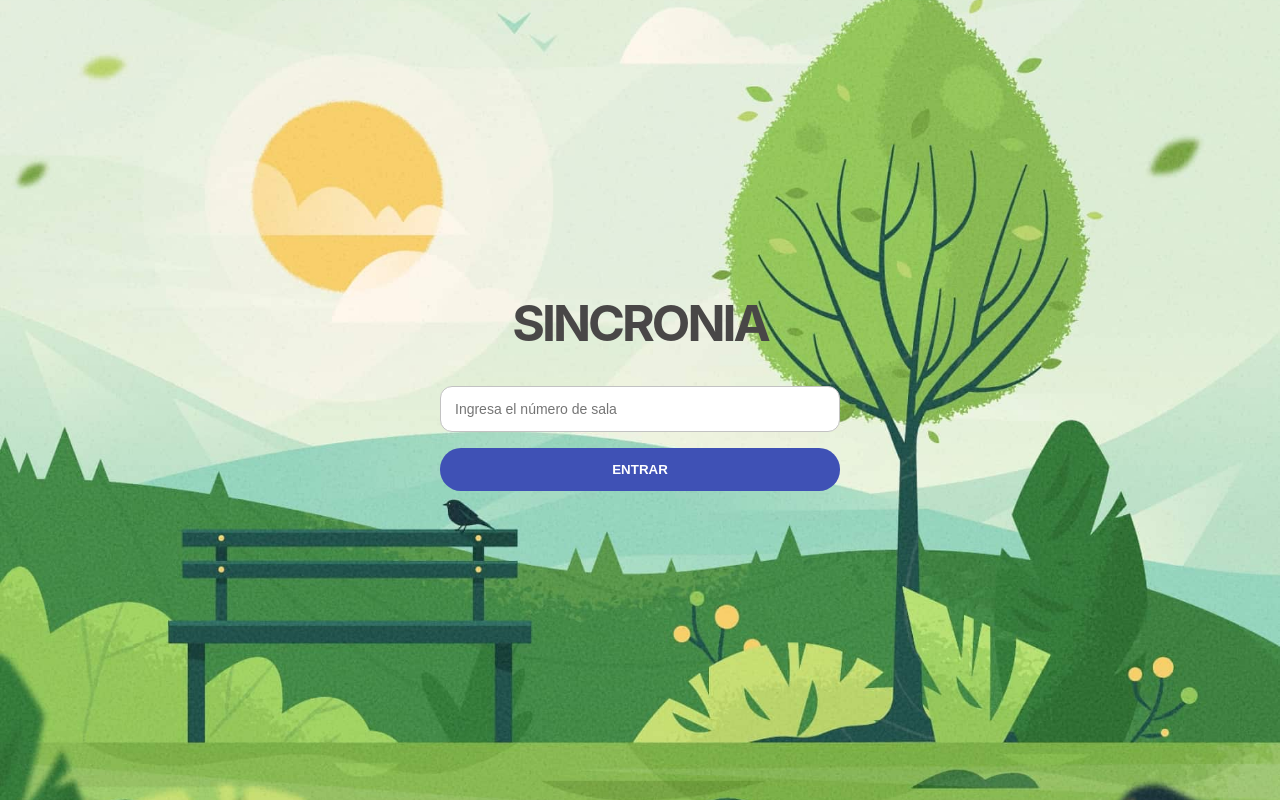
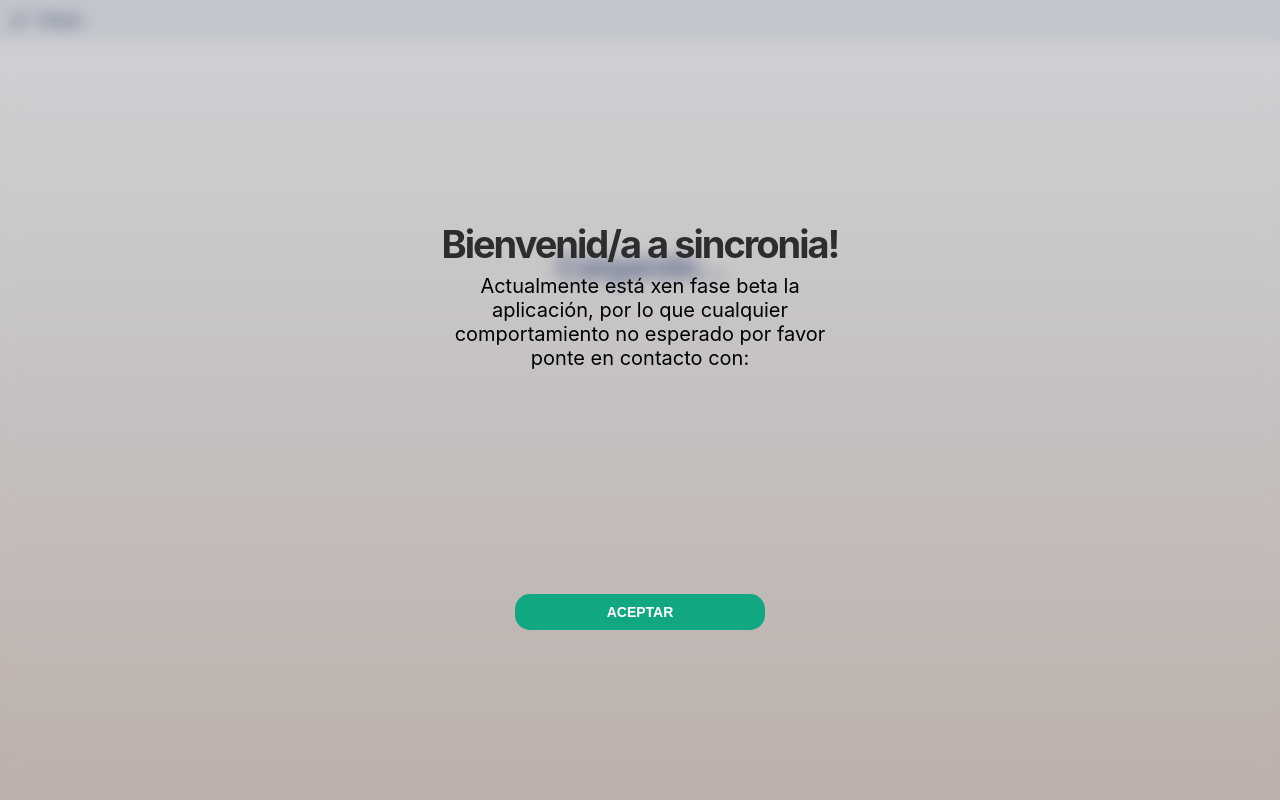
Before and after one commit to Sincronia-App/app, a React (Create React App) app: page / in a window 1280 px wide. Built offline with nearby package versions, Linux system fonts and the light colour scheme.

Commit message:
Update modal window

```diff
--- a/src/App.js
+++ b/src/App.js
@@ -3,10 +3,12 @@ import "./App.css";
 import Login from "./pages/Login/Login";
 import Homepage from "./pages/Homepage/Homepage";
 
+
+
 function App() {
   return (
     <div className="App">
-       <Login/>
+       <Homepage/>
     </div>
   );
   // <Homepage />
--- a/src/components/AudioWave/AudioWave.js
+++ b/src/components/AudioWave/AudioWave.js
@@ -6,7 +6,7 @@ const AudioWave = () => {
     <Container>
       <OuterCircle className="circle">
         <InnerCircle className="circle">
-          <Loader class="loader">
+          <Loader className="loader">
             <span className="stroke"></span>
             <span className="stroke"></span>
             <span className="stroke"></span>
--- a/src/components/General/Loader/Loader.js
+++ b/src/components/General/Loader/Loader.js
@@ -3,7 +3,7 @@ import styled from "styled-components";
 
 const Loader = () => {
   return <Container>
-    <div class="lds-ring"><div></div><div></div><div></div><div></div></div>
+    <div className="lds-ring"><div></div><div></div><div></div><div></div></div>
   </Container>;
 };
 
--- /dev/null
+++ b/src/components/Modal/index.js
@@ -0,0 +1,63 @@
+import React, { useState } from "react";
+import styled from "styled-components";
+
+const Modal = (props) => {
+  return (
+    <div className="modal">
+      <ModalWrapper />
+      <Content>{props.children}</Content>
+    </div>
+  );
+};
+
+const ModalWrapper = styled.div`
+    position: absolute;
+    z-index: 100;
+    width: 100%;
+    height: 100vh;
+    top: 0;
+    left: 0;
+    background-color: #94b4ff73;
+    backdrop-filter: blur(8px);
+`;
+
+const Content = styled.div`
+  width: 100%;
+
+  h3 {
+    margin-top: calc(32vh - 115px)!important;
+    font-size: 38px!important;
+    padding: 10px;
+    margin-bottom: 7px;
+  }
+  p {
+    max-width: 400px;
+    font-size: 20px;
+    text-align: center;
+    margin: 0 auto;
+  }
+
+  position: absolute;
+  z-index: 101;
+  top: 10%;
+
+  button {
+    background-color: #11a782;
+    color: #fff;
+    border: none;
+    padding: 10px 25px;
+    width: 100%;
+    max-width: 250px;
+    border-radius: 15px;
+    font-size: 14px;
+    cursor: pointer;
+    margin-top: 14rem;
+    text-transform: uppercase;
+    font-weight: 600;
+    &:hover {
+      background-color: #0f8a6b;
+    }
+  }
+`;
+
+export default Modal;
--- /dev/null
+++ b/src/context/ContextWrapper.js
@@ -0,0 +1,12 @@
+import React from "react";
+import GlobalContext from "./GlobalContex";
+
+const ContextWrapper = ({ children }) => {
+    return(
+        <GlobalContext.Provider value={{roomId: 0}}>
+            {children}
+        </GlobalContext.Provider>
+    )
+}
+
+export default ContextWrapper;
--- /dev/null
+++ b/src/context/GlobalContex.js
@@ -0,0 +1,7 @@
+import React from "react";
+
+const GlobalContext = React.createContext({
+    roomId: null,
+});
+
+export default GlobalContext;
--- a/src/index.js
+++ b/src/index.js
@@ -1,13 +1,16 @@
-import React from 'react';
-import ReactDOM from 'react-dom/client';
-import './index.css';
-import App from './App';
-import reportWebVitals from './reportWebVitals';
+import React from "react";
+import ReactDOM from "react-dom/client";
+import "./index.css";
+import App from "./App";
+import reportWebVitals from "./reportWebVitals";
+import ContextWrapper from "./context/ContextWrapper";
 
-const root = ReactDOM.createRoot(document.getElementById('root'));
+const root = ReactDOM.createRoot(document.getElementById("root"));
 root.render(
   <React.StrictMode>
-    <App />
+    <ContextWrapper>
+      <App />
+    </ContextWrapper>
   </React.StrictMode>
 );
 
--- a/src/pages/Homepage/Homepage.js
+++ b/src/pages/Homepage/Homepage.js
@@ -1,20 +1,58 @@
-import React from "react";
+import React, { useState, useEffect } from "react";
 import styled from "styled-components";
 import AudioWave from "../../components/AudioWave/AudioWave";
 import { FiMusic } from "react-icons/fi";
+import Modal from "../../components/Modal";
 
 const Homepage = () => {
+  const [isPlay, setIsPlay] = useState(false);
+
+  useEffect(() => {
+    const play = document.getElementById("play");
+    const modal = document.querySelector(".modal");
+    play.onclick = () => {
+      modal.style.display = "none";
+      setTimeout(() => {
+        handlePlay();
+        setIsPlay(true);
+      }, 3000);
+    };
+  });
+
+  const handlePlay = () => {
+    const audio = new Audio(
+      "https://coderadio-relay-nyc.freecodecamp.org/radio/8010/radio.mp3"
+    );
+    audio.play();
+    audio.volume = 0.6;
+  };
+
   return (
     <Background>
       <StatusBanner>
         <p>
           <FiMusic />
           Título:
-          <AudioName>Prueba asíncrona</AudioName>
+          {isPlay ? <AudioName>Prueba asíncrona</AudioName> : ''}
         </p>
       </StatusBanner>
-      <h3>Se está reproduciendo</h3>
-      <AudioWave />
+      {isPlay ? (
+        <>
+          <h3>Se está reproduciendo</h3>
+          <AudioWave />
+        </>
+      ) : (
+        <>
+          <h3>Cargando...</h3>
+        </>
+      )}
+      <Modal>
+        <div>
+          <h3>Bienvenid/a a sincronia!</h3>
+          <p>Actualmente está xen fase beta la aplicación, por lo que cualquier comportamiento no esperado por favor ponte en contacto con: </p>
+          <button id="play">Aceptar</button>
+        </div>
+      </Modal>
     </Background>
   );
 };
--- a/src/pages/Login/Login.js
+++ b/src/pages/Login/Login.js
@@ -1,11 +1,15 @@
-import React, { useState, useEffect } from "react";
+import React, { useState, useEffect, useContext } from "react";
 import styled from "styled-components";
 import Logo from "../../components/General/Logo";
 import LoginBackground from "../../assets/homepage.jpg";
 import Loading from "../../components/Loading/Loading";
+import GlobalContext from "../../context/GlobalContex";
+
 
 const Login = () => {
   const [isLoadding, setIsLoading] = useState(true);
+  const { roomId } = useContext(GlobalContext);
+
 
   useEffect(() => {
     setTimeout(() => {
```
